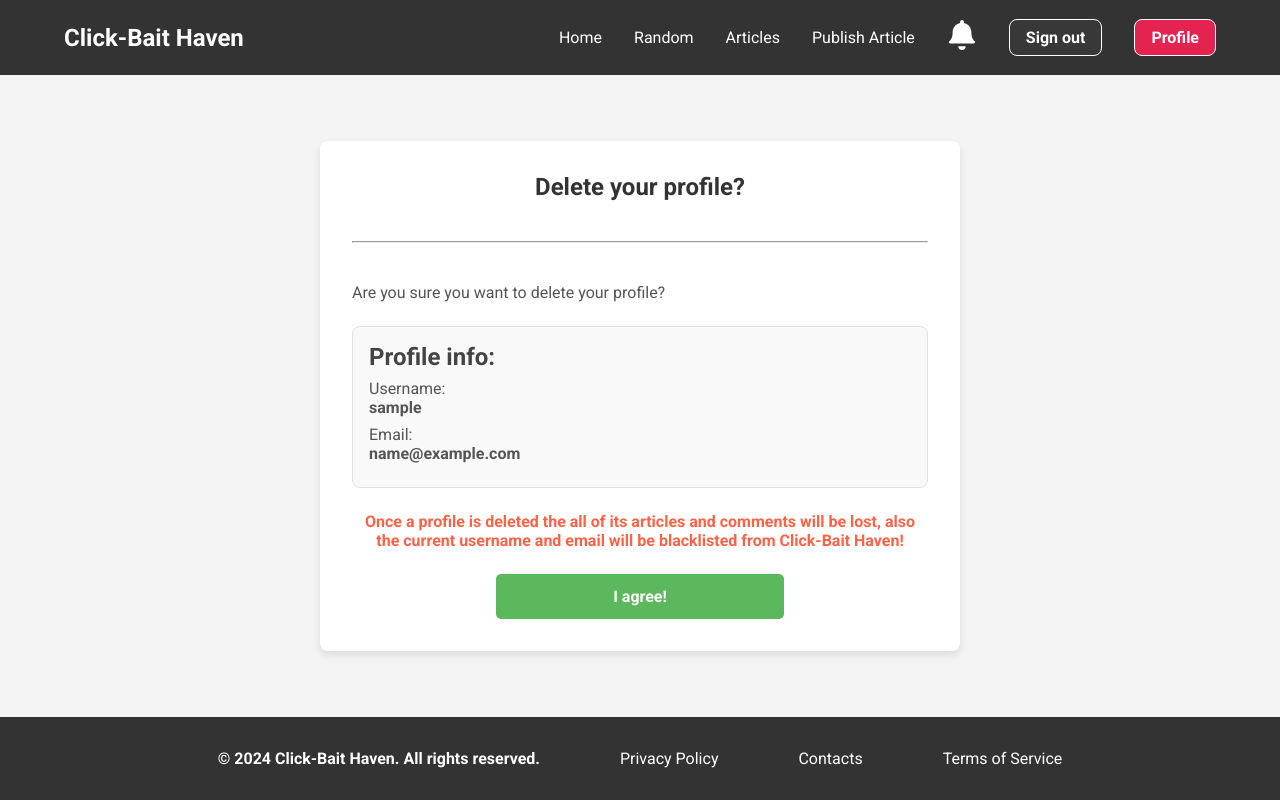
After one commit to VenomRevenge/Click-Bait-Haven, a Django app: page /profiles/1/delete-profile/ in a window 1280 px wide. The commit adds this page. Run offline with Django 4.2, Linux system fonts and the light colour scheme; the visitor is signed in with stand-in values (Sample User, id 1); data comes from the database, SQL or seed files in the repository; data that the repository does not hold is empty; some web fonts are replaced.

Commit message:
feat: profile delete/ban functionality with alot of checks, custom logic and a fresh CBV to top it all off

```diff
--- a/home/views.py
+++ b/home/views.py
@@ -20,9 +20,6 @@ def index(request):
         'featured_articles': featured_articles,
         'recent_articles': recent_articles,
     }
-
-    print(context)
-
     return render(request, 'home/index.html', context)
 
 def random_article(request):
--- a/profiles/urls.py
+++ b/profiles/urls.py
@@ -1,10 +1,11 @@
 from django.urls import path, include
-from profiles.views import ProfileDetails, ProfileEdit
+from profiles.views import ProfileDeleteOrBan, ProfileDetails, ProfileEdit
 
 
 urlpatterns = [
     path('<int:pk>/', include([
         path('details/', ProfileDetails.as_view(), name='profile_details'),
         path('edit/', ProfileEdit.as_view(), name='profile_edit'),
+        path('delete-profile/', ProfileDeleteOrBan.as_view(), name='profile_delete')
     ]))
 ]
--- a/profiles/views.py
+++ b/profiles/views.py
@@ -1,7 +1,8 @@
-
-from django.shortcuts import get_object_or_404, redirect
-from django.views.generic import DetailView, edit
+from django.shortcuts import get_object_or_404, redirect, render
+from django.views.generic import View, DetailView, edit
+from django.contrib.auth import logout
 from django.contrib.auth.mixins import LoginRequiredMixin
+from django.contrib.auth.hashers import check_password, make_password
 from django.core.exceptions import PermissionDenied
 from django.urls import reverse_lazy
 from profiles.forms import ProfileEditForm
@@ -20,6 +21,8 @@ class ProfileDetails(LoginRequiredMixin, DetailView):
         user = self.request.user
         profile = self.object
         context['buttons'] = is_profile_owner_or_permission(user, profile)
+        context['is_owner'] = profile.user == user
+        context['is_admin_or_staff'] = user.is_staff or user.is_superuser
         return context
 
 
@@ -52,3 +55,56 @@ class ProfileEdit(LoginRequiredMixin, edit.UpdateView):
 
     def get_success_url(self):
         return reverse_lazy('profile_details', kwargs={'pk': self.object.pk})
+
+
+class ProfileDeleteOrBan(LoginRequiredMixin, View):
+    template_name = 'profiles/profile-delete-ban.html'
+
+    def get(self, request, pk):
+        profile = get_object_or_404(Profile, pk=pk)
+        user = request.user
+
+        # Permission checks
+        if not is_profile_owner_or_permission(user, profile):
+            raise PermissionDenied
+
+        context = self.get_context_data(user, profile)
+        return render(request, self.template_name, context)
+
+    def post(self, request, pk):
+        profile = get_object_or_404(Profile, pk=pk)
+        user = request.user
+
+        if not is_profile_owner_or_permission(user, profile):
+            raise PermissionDenied
+
+        is_owner = profile.user == user
+
+        # if the user is deleting their own profile
+        if is_owner:
+            password = request.POST.get('password', None)
+            if not password or not check_password(password, user.password):
+                context = self.get_context_data(user, profile)
+                context['error'] = "Invalid password. Please try again."
+                return render(request, self.template_name, context)
+
+        # deactivate the user and make their password unusable
+        profile.user.is_active = False
+        profile.user.password = make_password(None)
+        profile.user.save()
+        profile.delete()
+
+        # logout the user if they deleted their own profile
+        if is_owner:
+            logout(request)
+
+        return redirect('index')
+
+    def get_context_data(self, user, profile):
+        context = {
+            'is_owner': profile.user == user,
+            'is_admin_or_staff': user.is_staff or user.is_superuser,
+            'profile': profile
+        }
+
+        return context
--- /dev/null
+++ b/static/js/profile-delete-ban.js
@@ -0,0 +1,28 @@
+function addEvents() {
+    const agreeButton = document.getElementById('agree-btn');
+    const overlay = document.getElementById('overlay');
+    const closeButton = document.getElementById('close-btn');
+    const popup = document.getElementById('popup');
+
+
+
+    agreeButton.addEventListener('click', agreeButtonClick);
+    overlay.addEventListener('click', closeFormAndOverlay);
+    closeButton.addEventListener('click', closeFormAndOverlay);
+    popup.addEventListener('click',(e) => {e.stopPropagation()});
+
+
+    function agreeButtonClick(e) {
+        e.preventDefault();
+        overlay.style.display = 'flex';
+    };
+
+    function closeFormAndOverlay(e) {
+        overlay.style.display = 'none';
+    };
+
+
+
+};
+
+addEvents();
--- /dev/null
+++ b/static/styles/profile-delete-ban.css
@@ -0,0 +1,181 @@
+body {
+    background-color: #F4F4F4;
+}
+
+.site {
+    justify-content: space-between;
+    height: 100vh;
+}
+
+header {
+    position: relative;
+}
+
+main {
+    width: 100%;
+    display: flex;
+    flex-direction: column;
+    align-items: center;
+    gap: 2rem;
+    padding: 2rem 0;
+}
+
+.last-message-container {
+    max-width: 50%;
+    margin: 0 auto;
+    background-color: white;
+    box-shadow: 0px 4px 10px rgba(0, 0, 0, 0.1);
+    border-radius: 8px;
+    padding: 2rem;
+    display: flex;
+    flex-direction: column;
+    gap: 1.5rem;
+}
+
+.question-title {
+    color: #333333;
+    text-align: center;
+}
+
+.last-message-container hr {
+    margin: 1rem 0;
+}
+
+.last-message-container p {
+    font-size: 1rem;
+    color: #555555;
+}
+
+.profile-info {
+    background-color: #F9F9F9;
+    padding: 1rem;
+    border-radius: 8px;
+    border: 1px solid #E0E0E0;
+}
+
+.profile-info h2 {
+    color: #444444;
+    margin-bottom: 0.5rem;
+}
+
+.profile-info p {
+    margin: 0.5rem 0;
+    width: 100%;
+    display: block;
+    display: block;
+    width: 100%;
+    word-wrap: break-word;
+    overflow-wrap: break-word;
+    white-space: normal;
+}
+.profile-info p strong {
+    display: block;
+    width: 100%;
+    word-wrap: break-word;
+    overflow-wrap: break-word;
+    white-space: normal;
+}
+
+.warning-message {
+    color: tomato !important;
+    font-weight: bold;
+    text-align: center;
+}
+
+#agree-btn {
+    background-color: #5CB85C;
+    color: white;
+    font-size: 1rem;
+    padding: 0.8rem 1.5rem;
+    border-radius: 5px;
+    text-align: center;
+    cursor: pointer;
+    display: inline-block;
+    width: 50%;
+    margin: 0 auto;
+}
+
+#agree-btn:hover {
+    background-color: #4CAE4C;
+}
+
+/* Overlay to dim the background */
+.overlay {
+    display: none;
+    position: fixed;
+    top: 0;
+    left: 0;
+    width: 100vw;
+    height: 100vh;
+    background-color: rgba(0, 0, 0, 0.5);
+    z-index: 1000;
+    justify-content: center;
+    align-items: center;
+}
+
+/* Popup form styling */
+.popup {
+    background: white;
+    padding: 20px;
+    border-radius: 10px;
+    box-shadow: 0 4px 8px rgba(0, 0, 0, 0.2);
+    width: 500px;
+}
+
+#close-btn {
+    justify-self: flex-end;
+    padding: 0.5rem 1rem;
+    color: tomato;
+
+}
+
+.popup form {
+    display: flex;
+    flex-direction: column;
+    gap: 0.5rem;
+}
+
+.popup h2 {
+    text-align: center;
+}
+
+.popup input[type="password"] {
+    padding: 0.5rem;
+}
+
+.popup form button {
+    width: 50%;
+    padding: 0.5rem 1rem;
+    font-size: 1.25rem;
+    margin: 0 auto;
+    background-color: tomato;
+}
+
+#close-btn:hover {
+    text-decoration: underline;
+    cursor: pointer;
+}
+
+.popup form button:hover {
+    text-decoration: underline;
+    background-color: rgb(253, 75, 44);
+    cursor: pointer;
+}
+
+@media screen and (max-width: 1100px) {
+    .last-message-container {
+        max-width: 70%;
+    }
+}
+
+@media screen and (max-width: 800px) {
+    .last-message-container {
+        max-width: 80%;
+    }
+}
+
+@media screen and (max-width: 400px) {
+    .last-message-container {
+        max-width: 100%;
+    }
+}
--- /dev/null
+++ b/templates/profiles/profile-delete-ban.html
@@ -0,0 +1,68 @@
+{% extends 'base.html' %}
+{% load static %}
+
+    {% block styles %}
+        <link rel="stylesheet" href="{% static 'styles/profile-delete-ban.css' %}">
+    {% endblock %}
+
+        {% block content %}
+
+            <main>
+                <div class="last-message-container">
+                    {% if error %}
+                        <p style="color: red;">{{ error }}</p>
+                    {% endif %}
+
+                    {% if is_owner %}
+                        <h2 class="question-title">Delete your profile?</h2>
+                        <hr>
+                        <p>Are you sure you want to delete your profile?</p>
+                    {% elif is_admin_or_staff %}
+                        <h2 class="question-title">Permaban this user?</h2>
+                        <hr>
+                        <p>Are you sure you want to ban this user profile?</p>
+                        <p>Banning a user deletes his profile.</p>
+                    {% endif %}
+
+
+                    <div class="profile-info">
+                        <h2>Profile info:</h2>
+                        <p>Username: <strong>{{ profile.user.username }}</strong></p>
+                        <p>Email: <strong>{{ profile.user.email }}</strong></p>
+                    </div>
+                    <p class="warning-message">
+                        Once a profile is deleted the all of its articles and comments will be lost,
+                        also the current username and email will be blacklisted from Click-Bait Haven!
+                    </p>
+                    {% if is_owner %}
+                        <h3 id="agree-btn">I agree!</h3>
+                    {% elif is_admin_or_staff %}
+                        <h3 id="agree-btn">Ban user!</h3>
+                    {% endif %}
+                </div>
+                <div id="overlay" class="overlay">
+                    <div class="popup" id="popup">
+                        <h1 id="close-btn">X</h1>
+                        <form method="post" action="" id="profile-delete-form">
+                            {% csrf_token %}
+                            {% if is_owner %}
+                                <h2>Confirm profile deletion!</h2>
+                                <label for="password">Enter your password:</label>
+                                <input type="password" name="password" required>
+                                <br>
+                                <button type="submit">Delete my profile!</button>
+                            {% elif is_admin_or_staff %}
+                                <h2>Confirm ban!</h2>
+                                <br>
+                                <button type="submit">Ban user!</button>
+                            {% endif %}
+                        </form>
+                    </div>
+                </div>
+            </main>
+
+        {% endblock %}
+
+        {% block javascript %}
+            <script type="text/javascript" src="{% static 'js/profile-delete-ban.js' %}" defer></script>
+        {% endblock %}
--- a/templates/profiles/profile-edit.html
+++ b/templates/profiles/profile-edit.html
@@ -29,7 +29,6 @@
                     </div>
                     {% endif %}
 
-                    <!-- form here -->
                      {{ form }}
                      {% csrf_token %}
 
```
Also changed, not shown: templates/profiles/profile.html (+7 -2 lines).
